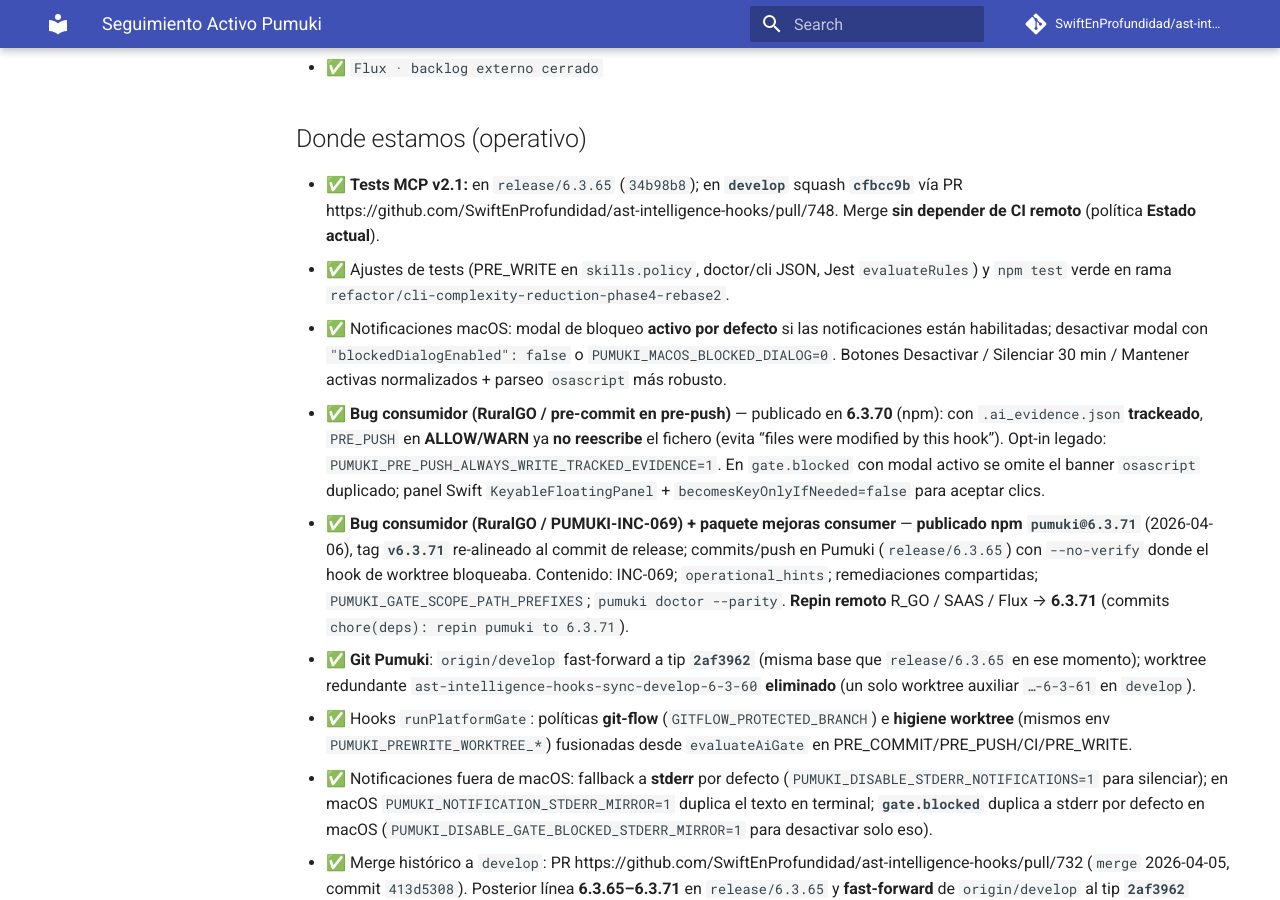
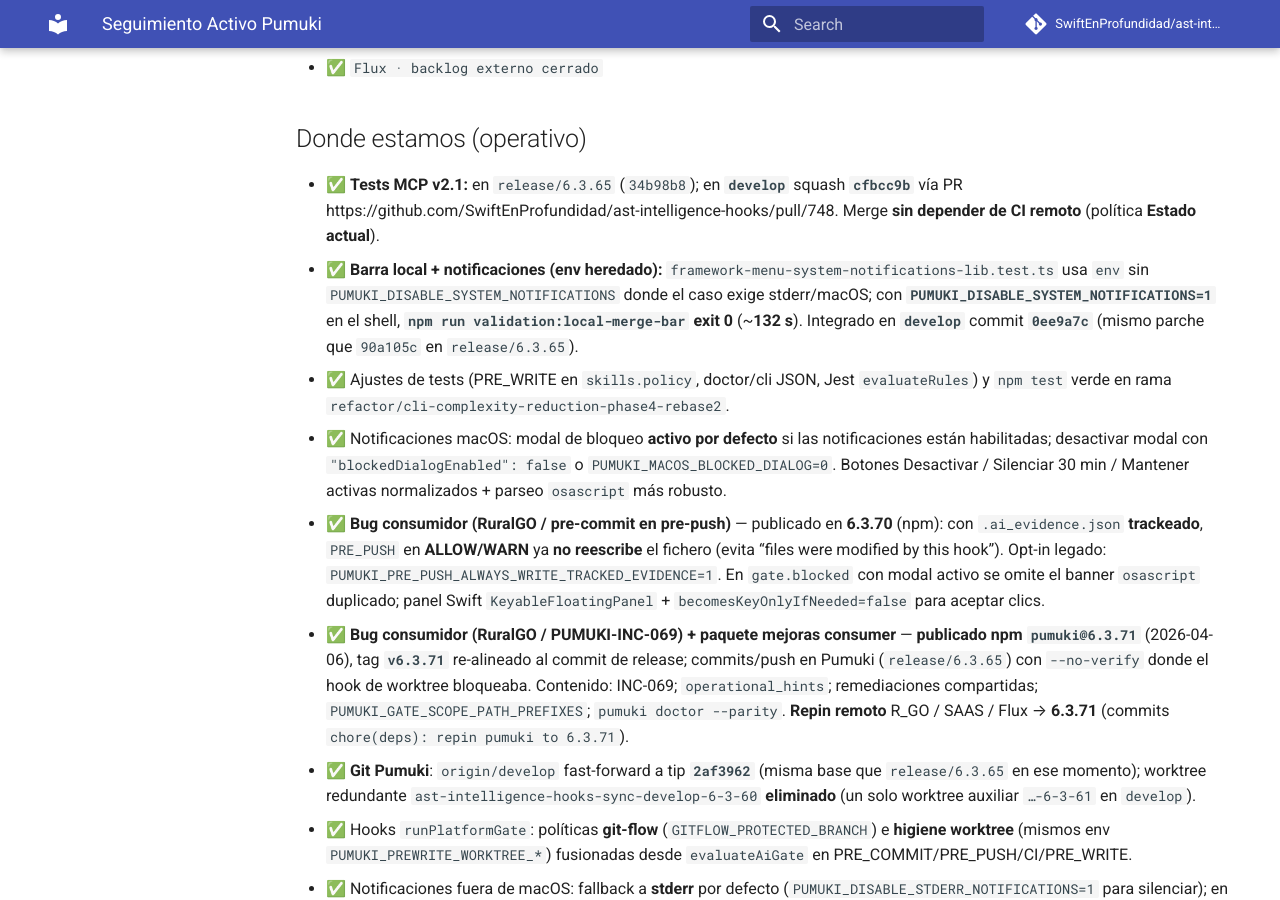
Before and after one commit to SwiftEnProfundidad/ast-intelligence-hooks, an MkDocs documentation site: the page built from docs/tracking/plan-activo-de-trabajo.md, in a window 1280 px wide and 900 px high, scrolled down 1248 px. Built offline with MkDocs 1.6.1 and Material for MkDocs 9.7.7, drawn with Linux system fonts in a browser that asks for light colours; comment, search, counter and statistics services are not loaded.

Commit message:
docs(tracking): evidencia barra local + tests notificaciones (develop)

```diff
--- a/docs/tracking/plan-activo-de-trabajo.md
+++ b/docs/tracking/plan-activo-de-trabajo.md
@@ -33,6 +33,7 @@
 ## Donde estamos (operativo)
 
 - ✅ **Tests MCP v2.1:** en `release/6.3.65` (`34b98b8`); en **`develop`** squash **`cfbcc9b`** vía PR https://github.com/SwiftEnProfundidad/ast-intelligence-hooks/pull/748. Merge **sin depender de CI remoto** (política **Estado actual**).
+- ✅ **Barra local + notificaciones (env heredado):** `framework-menu-system-notifications-lib.test.ts` usa `env` sin `PUMUKI_DISABLE_SYSTEM_NOTIFICATIONS` donde el caso exige stderr/macOS; con **`PUMUKI_DISABLE_SYSTEM_NOTIFICATIONS=1`** en el shell, **`npm run validation:local-merge-bar`** **exit 0** (~**132 s**). Integrado en **`develop`** commit **`0ee9a7c`** (mismo parche que `90a105c` en `release/6.3.65`).
 - ✅ Ajustes de tests (PRE_WRITE en `skills.policy`, doctor/cli JSON, Jest `evaluateRules`) y `npm test` verde en rama `refactor/cli-complexity-reduction-phase4-rebase2`.
 - ✅ Notificaciones macOS: modal de bloqueo **activo por defecto** si las notificaciones están habilitadas; desactivar modal con `"blockedDialogEnabled": false` o `PUMUKI_MACOS_BLOCKED_DIALOG=0`. Botones Desactivar / Silenciar 30 min / Mantener activas normalizados + parseo `osascript` más robusto.
 - ✅ **Bug consumidor (RuralGO / pre-commit en pre-push)** — publicado en **6.3.70** (npm): con `.ai_evidence.json` **trackeado**, `PRE_PUSH` en **ALLOW/WARN** ya **no reescribe** el fichero (evita “files were modified by this hook”). Opt-in legado: `PUMUKI_PRE_PUSH_ALWAYS_WRITE_TRACKED_EVIDENCE=1`. En `gate.blocked` con modal activo se omite el banner `osascript` duplicado; panel Swift `KeyableFloatingPanel` + `becomesKeyOnlyIfNeeded=false` para aceptar clics.
```
